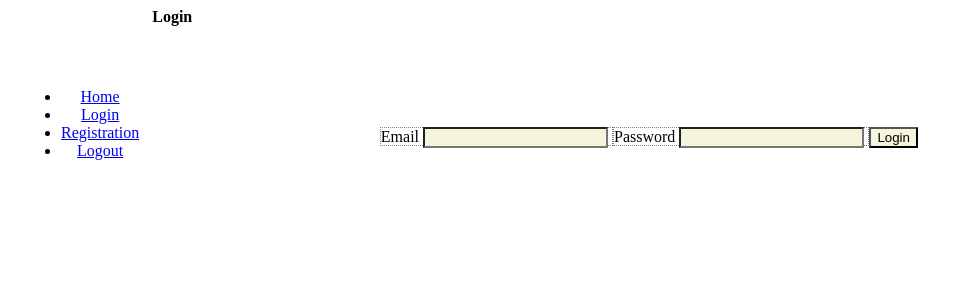
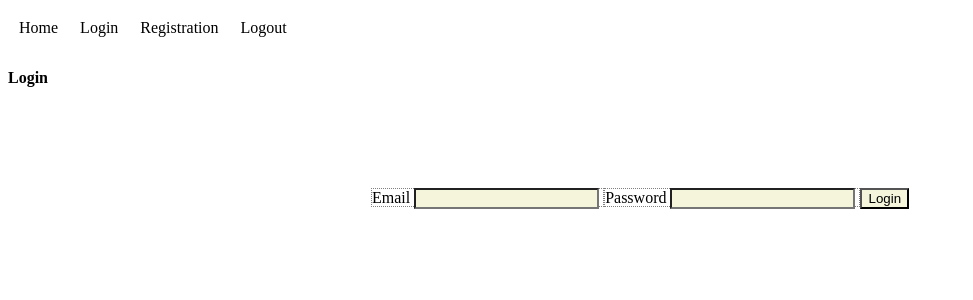
Before and after one commit to JMortonTan/IT202450, a PHP site: page /public_html/Sessions/login.php in a window 1280 px wide. Shown: the top 300 px of the page, without its empty margins (0-973 px from the left). Run offline with PHP 8.4, Linux system fonts and the light colour scheme; data that the repository does not hold is empty.

Commit message:
still fixing the menu bar

```diff
--- a/public_html/Sessions/header.php
+++ b/public_html/Sessions/header.php
@@ -2,7 +2,7 @@
     <title>Bank</title>
     <link rel="stylesheet" type="text/css" href="style.css"
 </head>
-<nav>
+<nav id="menu">
     <ul>
         <li><a href="home.php">Home</a></li>
         <li><a href="login.php">Login</a></li>
--- a/public_html/Sessions/login.php
+++ b/public_html/Sessions/login.php
@@ -51,13 +51,12 @@
                         header("Location: home.php");
                     }
                     else{
-                        echo "<div>Invalid password!</div>";
+                        echo "<div>Invalid password! Check again.</div>";
                     }
                 }
                 else{
                     echo "<div>Invalid user</div>";
                 }
-                //echo "<div>Successfully registered!</div>";
             }
         }
         catch (Exception $e){
--- a/public_html/Sessions/style.css
+++ b/public_html/Sessions/style.css
@@ -14,14 +14,22 @@
     text-align: center;
 }
 
-nav{
+nav ul {
+    list-style-type: none;
+    margin: 0;
+    padding: 0;
+    overflow: hidden;
+    background-color: white;
+}
+
+nav li {
+    float: left;
+}
+
+nav li a {
     display: block;
     color: black;
-    padding: 13px;
+    text-align: center;
+    padding: 11px;
     text-decoration: none;
-    float: left;
-    margin-left: auto;
-    margin-right: auto;
-    margin-top: 4%;
-    text-align: center;
 }
```
